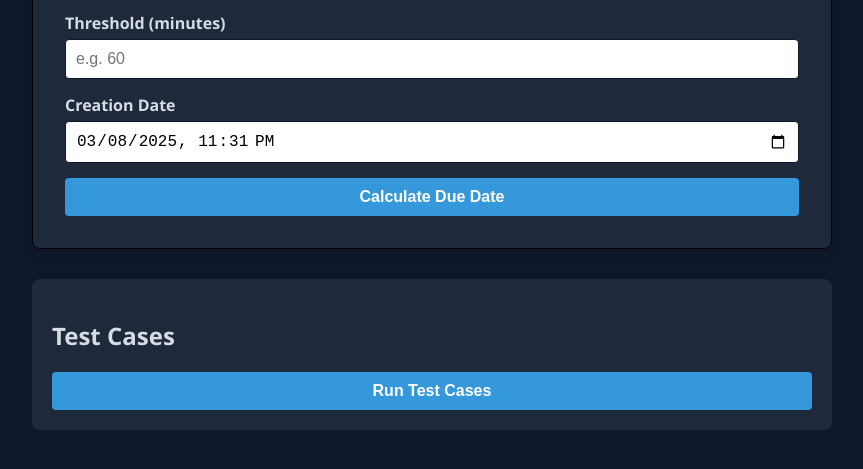
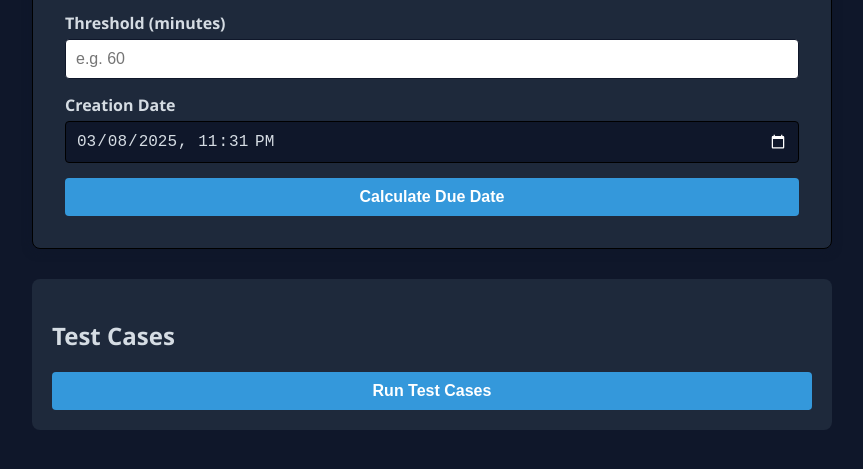
Before and after one commit to kyleastratton/cron-calculator-v2, a plain HTML site: page index.html in a window 1280 px wide. Shown: the part 209-678 px from the top of the page, without its empty margins (208-1071 px from the left). Drawn offline with Linux system fonts and the light colour scheme.

Commit message:
Add files via upload

```diff
--- a/index.html
+++ b/index.html
@@ -42,6 +42,23 @@
         }
         input, select, button {
             box-sizing: border-box;
+        }
+        input[type="datetime-local"] {
+            width: 100%; /* Ensures full width */
+            background-color: #0F172A; /* Consistent dark background */
+            color: #d5dce3; /* Light text color */
+            border: 1px solid #000;
+            padding: 10px;
+            font-size: 16px;
+            box-sizing: border-box;
+
+            /* Override iOS styles */
+            -webkit-appearance: none; /* Removes iOS default styling */
+            appearance: none;
+            text-align: left; /* Prevents unwanted text alignment */
+        }
+        input[type="datetime-local"]::-webkit-calendar-picker-indicator {
+            filter: invert(1); /* Makes the calendar icon visible in dark mode */
         }
         button {
             background-color: #3498db;
```
